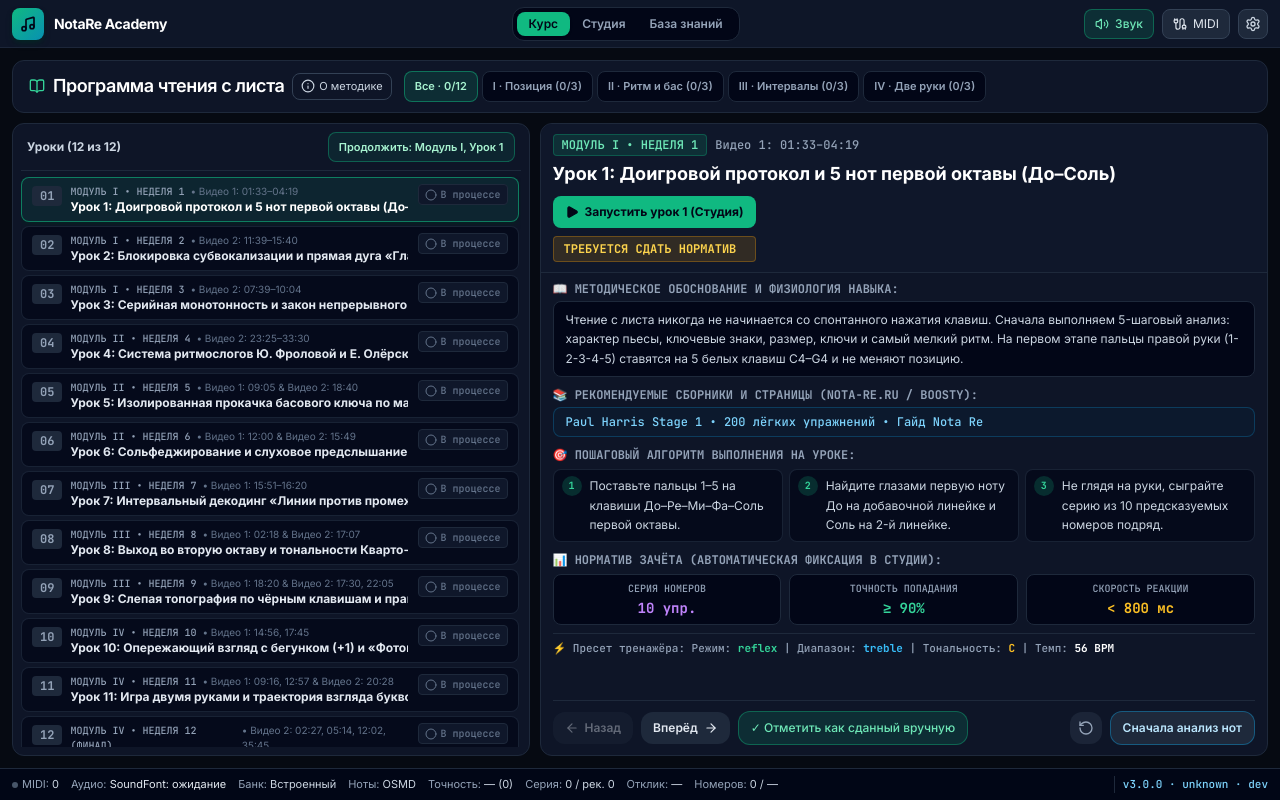
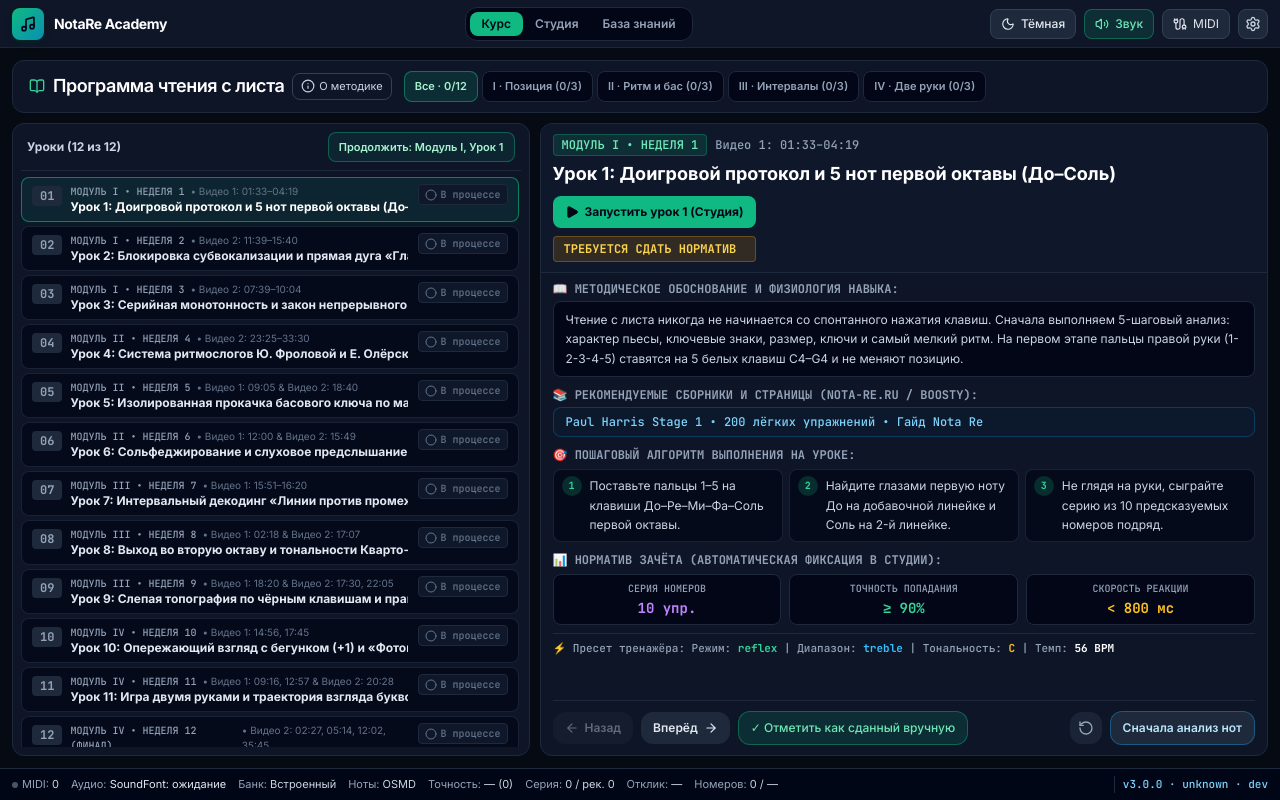
Before and after one commit to shafranek-js/Nota-Re, a React (Vite) app: page / in a window 1280 px wide. Built offline with nearby package versions, Linux system fonts and the light colour scheme.

Commit message:
feat: add prominent sun/moon theme switch to global header

```diff
--- a/src/components/layout/Header.tsx
+++ b/src/components/layout/Header.tsx
@@ -1,8 +1,11 @@
 import React from 'react';
 import { useAppStore, WorkspaceTab } from '../../store/useAppStore';
-import { Settings, Volume2, VolumeX, Music, Cable } from 'lucide-react';
+import { Settings, Volume2, VolumeX, Music, Cable, Moon, Sun } from 'lucide-react';
+import type { AppTheme } from '../../core/ui/themePreference';
 
-export const Header: React.FC = () => {
+interface HeaderProps { theme: AppTheme; onToggleTheme: () => void; }
+
+export const Header: React.FC<HeaderProps> = ({ theme, onToggleTheme }) => {
   const {
     currentWorkspace,
     switchWorkspace,
@@ -54,6 +57,25 @@ export const Header: React.FC = () => {
 
       {/* Audio, hardware diagnostics and settings; status metrics stay in the footer. */}
       <div className="flex items-center gap-2 shrink-0">
+        <button
+          type="button"
+          data-testid="theme-toggle"
+          onClick={onToggleTheme}
+          aria-label={theme === 'light' ? 'Включить тёмную тему' : 'Включить светлую тему'}
+          title={theme === 'light' ? 'Включить тёмную тему' : 'Включить светлую тему'}
+          aria-pressed={theme === 'light'}
+          className={`inline-flex items-center gap-1.5 px-2.5 py-1.5 rounded-lg border text-xs font-medium transition focus-visible:outline focus-visible:outline-2 focus-visible:outline-sky-400 ${
+            theme === 'light'
+              ? 'bg-amber-500/15 border-amber-500/40 text-amber-300 hover:bg-amber-500/20'
+              : 'bg-slate-800 border-slate-700 text-slate-200 hover:bg-slate-700'
+          }`}
+        >
+          {theme === 'light'
+            ? <Sun className="w-3.5 h-3.5" aria-hidden="true" />
+            : <Moon className="w-3.5 h-3.5" aria-hidden="true" />}
+          <span className="hidden sm:inline">{theme === 'light' ? 'Светлая' : 'Тёмная'}</span>
+        </button>
+
         {/* Звук кнопка */}
         <button
           onClick={toggleAudioMaster}
```
